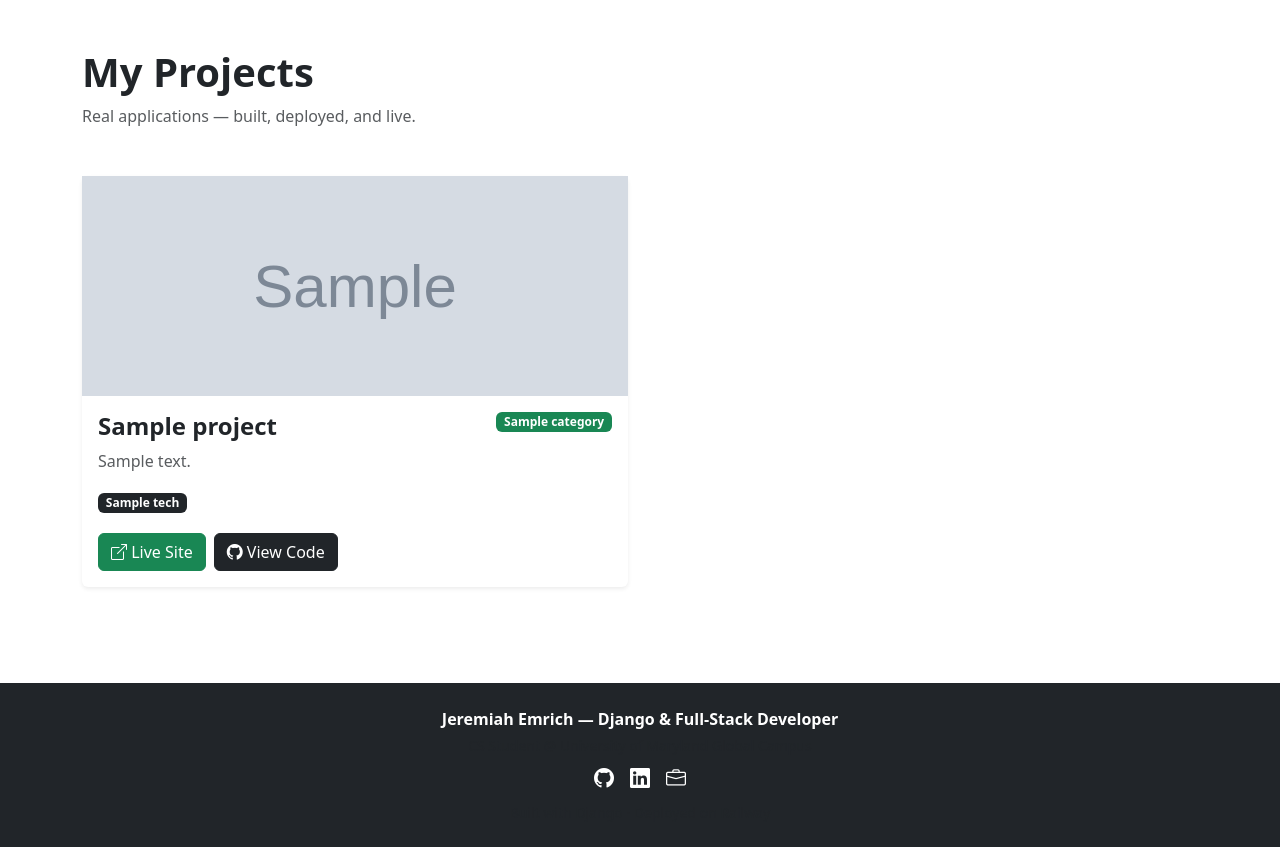
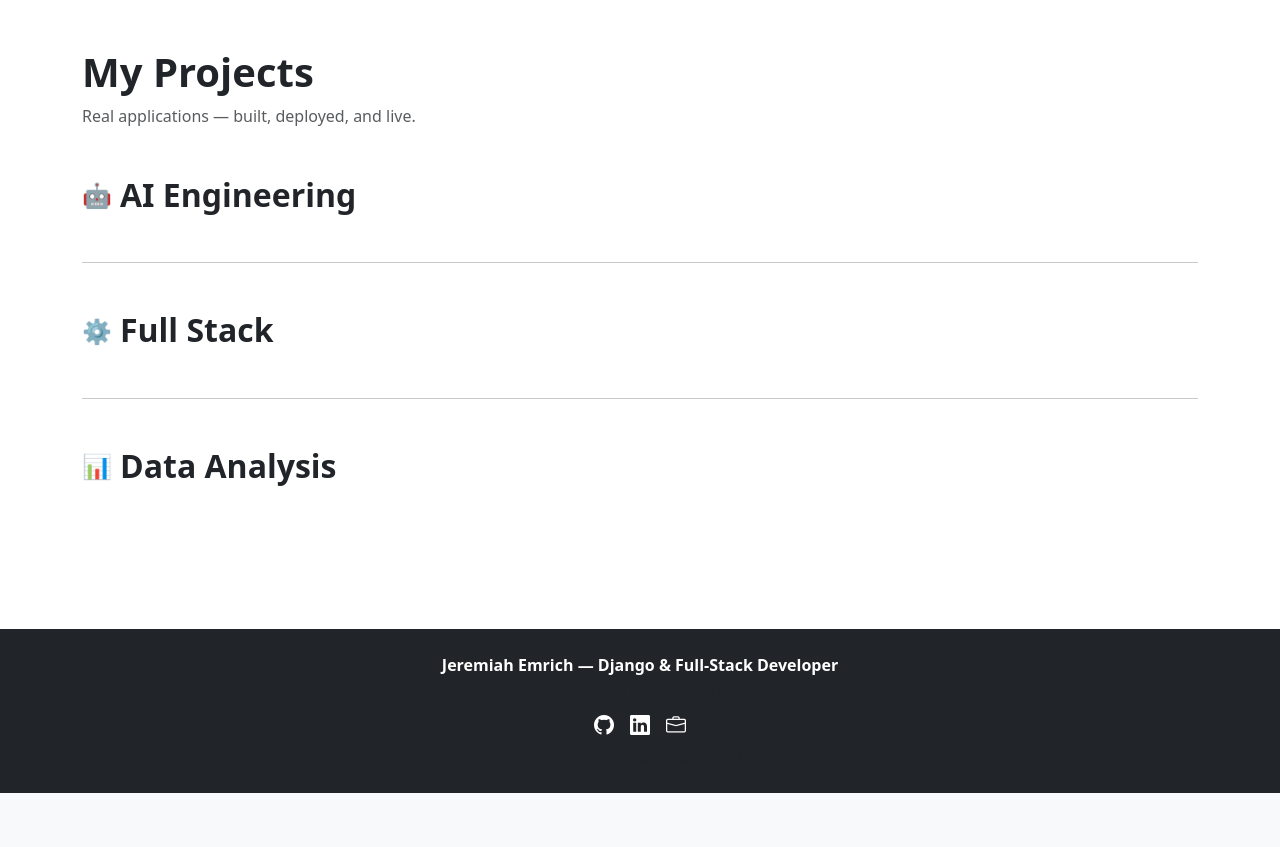
Before and after one commit to jemrich18/Portfolio, a Django app: template portfolio_app/templates/portfolio_app/projects.html in a window 1280 px wide. Shown: the part 56-903 px from the top of the page. After the commit the page ends 849 px from the top, so only its background shows below. Run offline with Django 5.2, Linux system fonts and the light colour scheme; the template is opened without the code that fills it: most values are stand-ins (such as "Sample title", 1, 10 or a date in 2020); grey boxes marked "Sample" are stand-in pictures; parts of the project's set-up code (start-up, migrations or seed data) failed here and were passed over.

Commit message:
add data analysis projects and section portfolio by category

```diff
--- a/portfolio_app/templates/portfolio_app/home.html
+++ b/portfolio_app/templates/portfolio_app/home.html
@@ -27,7 +27,7 @@
     <div class="container">
         <div class="row text-center">
             <div class="col-4">
-                <h3 class="fw-bold mb-0">7</h3>
+                <h3 class="fw-bold mb-0">9</h3>
                 <small>Live Projects</small>
             </div>
             <div class="col-4">
--- a/portfolio_app/templates/portfolio_app/projects.html
+++ b/portfolio_app/templates/portfolio_app/projects.html
@@ -8,15 +8,64 @@
     <div class="container">
         <h1 class="fw-bold mb-2">My Projects</h1>
         <p class="text-muted mb-5">Real applications — built, deployed, and live.</p>
+
+        <!-- AI ENGINEERING -->
+        <div class="mb-5">
+            <div class="d-flex align-items-center mb-4">
+                <span class="fs-4 me-2">🤖</span>
+                <h2 class="fw-bold mb-0">AI Engineering</h2>
+            </div>
             <div class="row g-4">
                 {% for project in projects %}
+                {% if project.category == 'AI / Full Stack' %}
                 <div class="col-md-6">
                     <div class="card h-100 border-0 shadow-sm">
                         <img src="{% static project.image %}" alt="{{ project.title }}" style="height:220px; width:100%; object-fit:cover;">
                         <div class="card-body d-flex flex-column">
                             <div class="d-flex justify-content-between align-items-start mb-2">
                                 <h4 class="card-title fw-bold mb-0">{{ project.title }}</h4>
-                            <span class="badge bg-success">{{ project.category }}</span>
+                                <span class="badge bg-primary">AI</span>
+                            </div>
+                            <p class="card-text text-muted flex-grow-1">{{ project.description }}</p>
+                            <div class="mb-3">
+                                {% for tech in project.tech %}
+                                    <span class="badge bg-dark me-1 mb-1">{{ tech }}</span>
+                                {% endfor %}
+                            </div>
+                            <div class="d-flex gap-2">
+                                <a href="{{ project.live_url }}" target="_blank" class="btn btn-primary">
+                                    <i class="bi bi-box-arrow-up-right"></i> Live Site
+                                </a>
+                                <a href="{{ project.github_url }}" target="_blank" class="btn btn-dark">
+                                    <i class="bi bi-github"></i> View Code
+                                </a>
+                            </div>
+                        </div>
+                    </div>
+                </div>
+                {% endif %}
+                {% endfor %}
+            </div>
+        </div>
+
+        <hr class="my-5">
+
+        <!-- FULL STACK -->
+        <div class="mb-5">
+            <div class="d-flex align-items-center mb-4">
+                <span class="fs-4 me-2">⚙️</span>
+                <h2 class="fw-bold mb-0">Full Stack</h2>
+            </div>
+            <div class="row g-4">
+                {% for project in projects %}
+                {% if project.category == 'Full Stack' %}
+                <div class="col-md-6">
+                    <div class="card h-100 border-0 shadow-sm">
+                        <img src="{% static project.image %}" alt="{{ project.title }}" style="height:220px; width:100%; object-fit:cover;">
+                        <div class="card-body d-flex flex-column">
+                            <div class="d-flex justify-content-between align-items-start mb-2">
+                                <h4 class="card-title fw-bold mb-0">{{ project.title }}</h4>
+                                <span class="badge bg-success">Full Stack</span>
                             </div>
                             <p class="card-text text-muted flex-grow-1">{{ project.description }}</p>
                             <div class="mb-3">
@@ -35,8 +84,52 @@
                         </div>
                     </div>
                 </div>
+                {% endif %}
                 {% endfor %}
             </div>
         </div>
+
+        <hr class="my-5">
+
+        <!-- DATA ANALYSIS -->
+        <div class="mb-5">
+            <div class="d-flex align-items-center mb-4">
+                <span class="fs-4 me-2">📊</span>
+                <h2 class="fw-bold mb-0">Data Analysis</h2>
+            </div>
+            <div class="row g-4">
+                {% for project in projects %}
+                {% if project.category == 'Data Analysis' %}
+                <div class="col-md-6">
+                    <div class="card h-100 border-0 shadow-sm">
+                        <img src="{% static project.image %}" alt="{{ project.title }}" style="height:220px; width:100%; object-fit:cover;">
+                        <div class="card-body d-flex flex-column">
+                            <div class="d-flex justify-content-between align-items-start mb-2">
+                                <h4 class="card-title fw-bold mb-0">{{ project.title }}</h4>
+                                <span class="badge bg-warning text-dark">Data</span>
+                            </div>
+                            <p class="card-text text-muted flex-grow-1">{{ project.description }}</p>
+                            <div class="mb-3">
+                                {% for tech in project.tech %}
+                                    <span class="badge bg-dark me-1 mb-1">{{ tech }}</span>
+                                {% endfor %}
+                            </div>
+                            <div class="d-flex gap-2">
+                                <a href="{{ project.live_url }}" target="_blank" class="btn btn-warning text-dark">
+                                    <i class="bi bi-box-arrow-up-right"></i> Live Site
+                                </a>
+                                <a href="{{ project.github_url }}" target="_blank" class="btn btn-dark">
+                                    <i class="bi bi-github"></i> View Code
+                                </a>
+                            </div>
+                        </div>
+                    </div>
+                </div>
+                {% endif %}
+                {% endfor %}
+            </div>
+        </div>
+
+    </div>
 </section>
 {% endblock %}
```
Also changed, not shown: portfolio_app/views.py (+19 -0 lines), portfolio_app/static/portfolio_app/images/endtoend.jpg (added), portfolio_app/static/portfolio_app/images/faa.jpg (added). Lines whose indentation alone changed are shown as unchanged.
